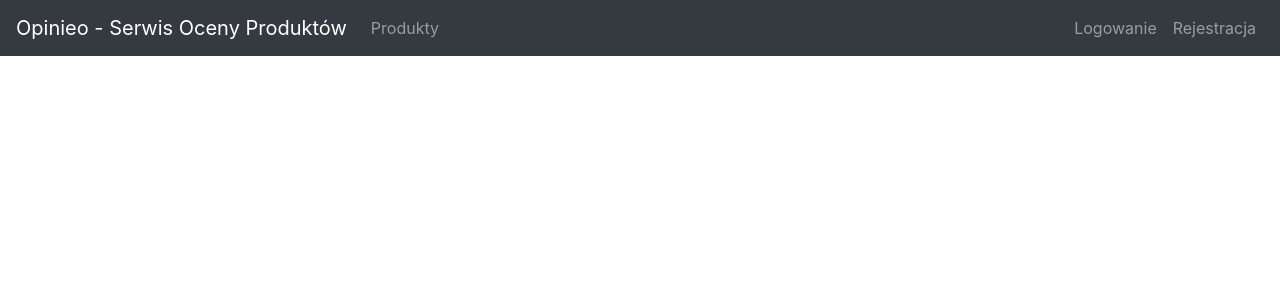
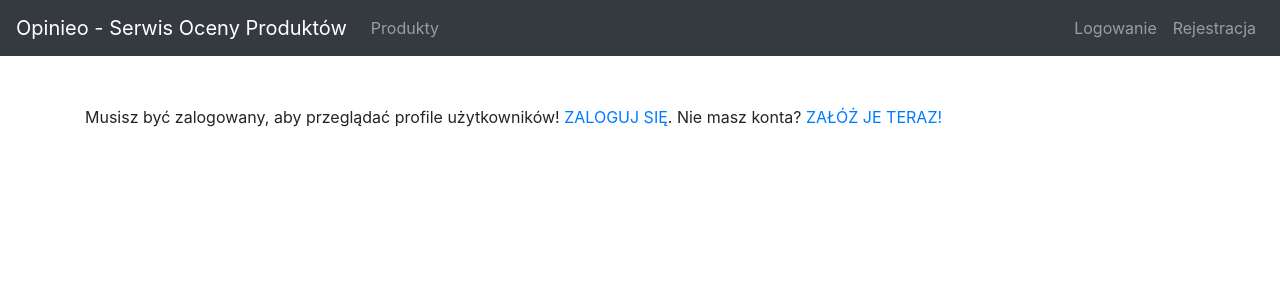
Before and after one commit to PiotrPopowski/SerwisProduktow, an Angular app in the folder Client/: page /user/1 in a window 1280 px wide. Shown: the top 300 px of the page. Built offline with nearby package versions, Linux system fonts and the light colour scheme; no server answers.

Commit message:
Added more hyperlinks and error screen

```diff
--- a/Client/src/app/add-service/add-service.component.html
+++ b/Client/src/app/add-service/add-service.component.html
@@ -1,7 +1,9 @@
 <div *ngIf="!_auth.loggedIn()">
+<br>
   Nie jestes zalogowany!
-  <br>
-  <a href="/login">ZALOGUJ SIE</a>
+  <a href="/login">ZALOGUJ SIE</a>.
+  Nie masz konta?
+  <a href="/register">ZAŁÓŻ JE TERAZ!</a>
 </div>
 
 
--- a/Client/src/app/login/login.component.html
+++ b/Client/src/app/login/login.component.html
@@ -17,6 +17,7 @@
             <div class="form-group">
               <label>Hasło</label>
               <input id="userPass" onfocus="this.value=''" type="password" class="form-control rounded-0" [(ngModel)]="loginUserData.password" name="password" required>
+              <small>Nie masz konta? <a href="/register">Zarejestruj się!</a></small>
               <div class="error" id="error">
               </div>
             </div>
--- a/Client/src/app/user-detail/user-detail.component.html
+++ b/Client/src/app/user-detail/user-detail.component.html
@@ -1,3 +1,12 @@
+<div *ngIf="!_auth.loggedIn()">
+    <br>
+      Musisz być zalogowany, aby przeglądać profile użytkowników!
+      <a href="/login">ZALOGUJ SIĘ</a>.
+      Nie masz konta?
+      <a href="/register">ZAŁÓŻ JE TERAZ!</a>
+    </div>
+
+    <div *ngIf="_auth.loggedIn()">
 <div *ngIf="user">
       <div class="card text-center">
         <div class="card-body">
@@ -9,3 +18,4 @@
         </div>
       </div>
 </div>
+</div>
--- a/Client/src/app/user-detail/user-detail.component.ts
+++ b/Client/src/app/user-detail/user-detail.component.ts
@@ -1,6 +1,7 @@
 import { Component, OnInit } from '@angular/core';
 import { UserService } from '../user.service'
 import { ActivatedRoute } from '@angular/router';
+import { AuthService } from '../auth.service';
 @Component({
   selector: 'app-user-detail',
   templateUrl: './user-detail.component.html',
@@ -9,7 +10,7 @@
 export class UserDetailComponent implements OnInit {
   user;
 
-  constructor(private userService: UserService, private route: ActivatedRoute) { }
+  constructor(private userService: UserService, private route: ActivatedRoute, private _auth: AuthService) { }
 
   ngOnInit() {
     this.getUser();
```
Also changed, not shown: Client/src/app/add-service/no-entrance.jpg (added).
